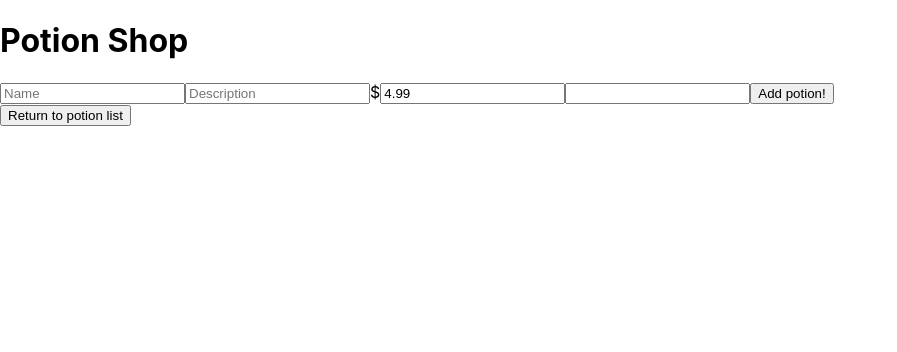
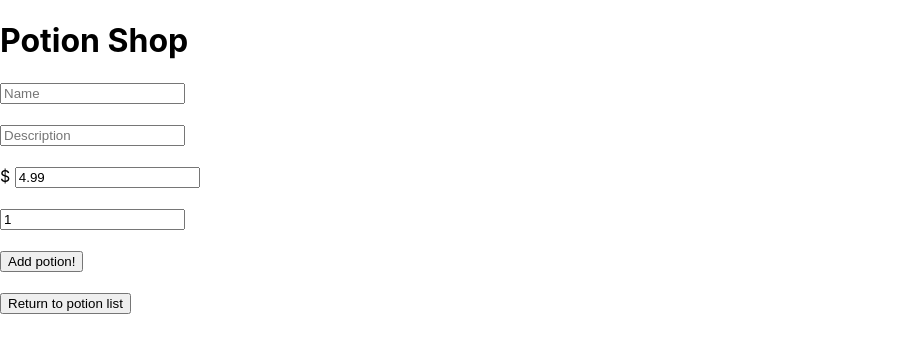
Before and after one commit to ChrisRamer/4.1.3.1-Merch-Site, a React (Create React App) app: page / in a window 1280 px wide. Both pictures are taken after a click on the button "Add potion". Shown: the top 352 px of the page, without its empty margins (0-897 px from the left). Built offline with nearby package versions, Linux system fonts and the light colour scheme.

Commit message:
Add spacing

```diff
--- a/src/components/NewPotionForm.js
+++ b/src/components/NewPotionForm.js
@@ -20,20 +20,31 @@ function NewPotionForm(props) {
 					type="text"
 					name="name"
 					placeholder="Name"/>
+				<br></br>
+				<br></br>
 				<input
 					type="text"
 					name="description"
 					placeholder="Description"/>
-				$<input
+				<br></br>
+				<br></br>
+				$ <input
 					type="number"
 					name="price"
 					min="0.01"
 					step="0.01"
 					value="4.99"/>
+				<br></br>
+				<br></br>
 				<input
 					type="number"
-					name="quantity"/>
+					name="quantity"
+					value="1"/>
+				<br></br>
+				<br></br>
 				<button type="submit">Add potion!</button>
+				<br></br>
+				<br></br>
 			</form>
 		</React.Fragment>
 	)
```
